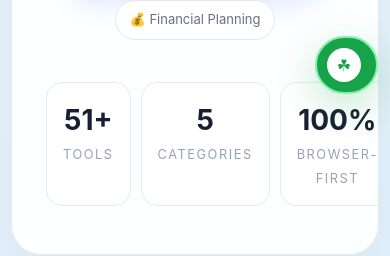
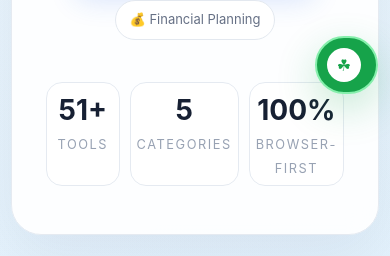
Before and after one commit to AnubhavKumarSrivastava/calculatersworlds, a Next.js app: page / in a window 390 px wide. Shown: the part 738-994 px from the top of the page. Built offline with nearby package versions, Linux system fonts and the light colour scheme; no server answers.

Commit message:
change home page mobile issue

```diff
--- a/app/page.tsx
+++ b/app/page.tsx
@@ -32,7 +32,7 @@ export default function Home() {
           </div>
           <div style={{ maxWidth: 620, margin: "42px auto 0", display: "grid", gridTemplateColumns: "repeat(3,1fr)", gap: 10 }}>
             {[['51+','Tools'],['5','Categories'],['100%','Browser-first']].map(([value,label]) => (
-              <div key={label} style={{ padding: 16, border: "1px solid #e5eaf1", borderRadius: 16, background: "rgba(255,255,255,.85)" }}>
+              <div key={label} style={{ padding: 6, border: "1px solid #e5eaf1", borderRadius: 16, background: "rgba(255,255,255,.85)" }}>
                 <b style={{ display: "block", fontSize: 28, color: "#172033" }}>{value}</b>
                 <small style={{ color: "#98a2b3", textTransform: "uppercase", letterSpacing: ".12em" }}>{label}</small>
               </div>
```
